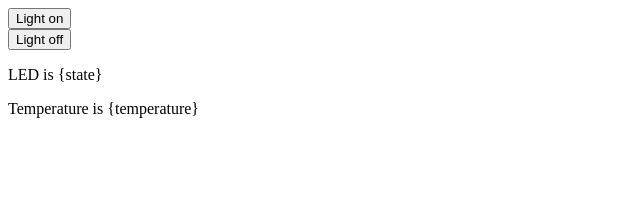
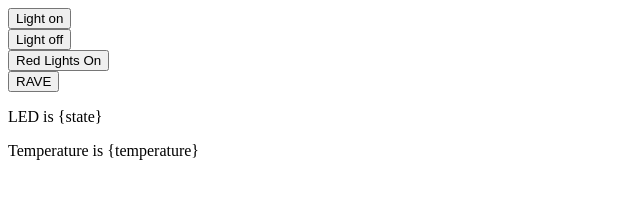
Before and after one commit to FrancoisVolschenk/SpaceInvaders_SmartHome, a plain HTML site: page index.html in a window 1280 px wide. Shown: the whole page, without its empty margins (0-640 px from the left). Drawn offline with Linux system fonts and the light colour scheme.

Commit message:
Updated index.html to have a more user friendly UI

```diff
--- a/index.html
+++ b/index.html
@@ -2,15 +2,61 @@
             <html>
             <head>
                 <meta name="viewport" content="width=device-width, initial-scale=1.0">
+                <style>
+                    body {{
+                        background-color: black;
+                        color: white;
+                        display: flex;
+                        justify-content: center;
+                        align-items: center;
+                        height: 100vh;
+                        margin: 0;
+                    }}
+
+                    .card {{
+                        background-color: #1c1c1c;
+                        border: 1px solid white;
+                        border-radius: 10px;
+                        padding: 20px;
+                        box-shadow: 0 0 10px rgba(255, 255, 255, 0.2);
+                        text-align: center;
+                    }}
+
+                    form {{
+                        margin: 10px 0;
+                    }}
+
+                    input[type="submit"] {{
+                        background-color: #a0a0a0;
+                        color: white;
+                        border: none;
+                        border-radius: 5px;
+                        padding: 10px 20px;
+                        cursor: pointer;
+                        font-size: 16px;
+                    }}
+
+                    input[type="submit"]:hover {{
+                        background-color: #909090;
+                    }}
+                </style>
             </head>
             <body>
-<form action="./lighton">
+                <div class="card">
+                    <form action="./lumos">
                         <input type="submit" value="Light on" />
                     </form>
-<form action="./lightoff">
+                    <form action="./nox">
                         <input type="submit" value="Light off" />
+                    </form>
+                    <form action="./francois_mode">
+                        <input type="submit" value="Red Lights On" />
+                    </form>
+                    <form action="./rave_mode">
+                        <input type="submit" value="RAVE" />
                     </form>
                     <p>LED is {state}</p>
                     <p>Temperature is {temperature}</p>
+                </div>
             </body>
             </html>
```
Lines whose indentation alone changed are shown as unchanged.
